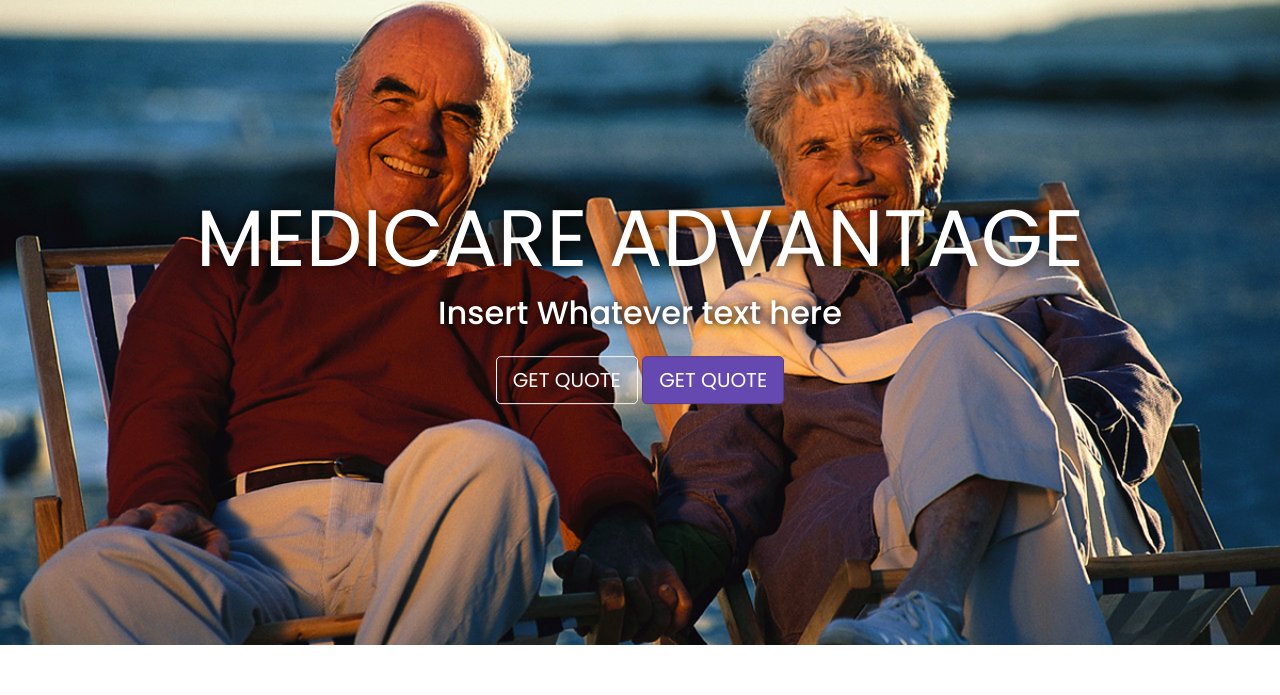
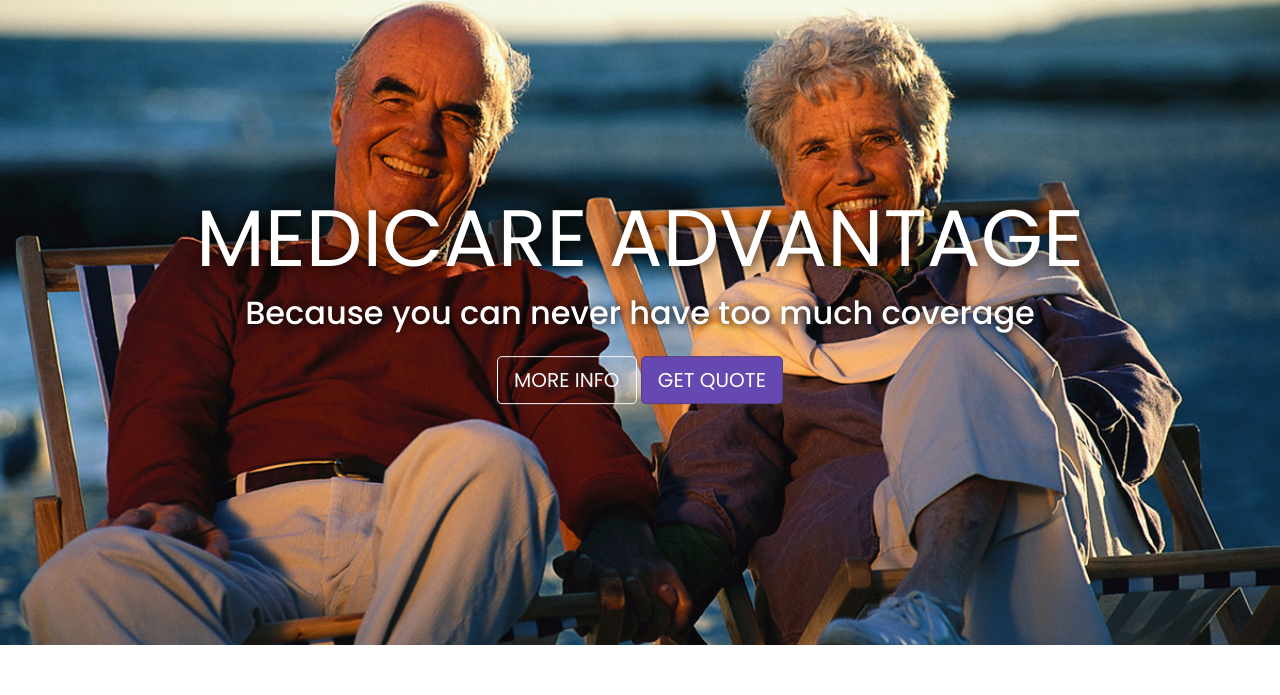
Before and after one commit to jowaynejosephs/Medicare-Template, a plain HTML site: page index.html in a window 1280 px wide. Shown: the part 103-798 px from the top of the page. Drawn offline with nearby package versions, Linux system fonts and the light colour scheme; a script that the page names is missing.

Commit message:
Change carousel captions

```diff
--- a/index.html
+++ b/index.html
@@ -85,8 +85,8 @@
         <img src="img/background1.jpg" class="d-block w-100">
         <div class="carousel-caption">
             <h1 class="display-2">Medicare Supplements</h1>
-            <h3>Insert Whatever text here</h3>
-            <button type="button" class="btn btn-outline-light btn-lg">GET QUOTE</button>
+            <h3>To cover what plain Medicare doesn't.</h3>
+            <button type="button" class="btn btn-outline-light btn-lg">MORE INFO</button>
             <button type="button" class="btn btn-primary btn-lg">GET QUOTE</button>
         </div>
     </div>
@@ -94,8 +94,8 @@
         <img src="img/background3.jpg"  class="d-block w-100" >
         <div class="carousel-caption">
             <h1 class="display-2">Medicare Advantage</h1>
-            <h3>Insert Whatever text here</h3>
-            <button type="button" class="btn btn-outline-light btn-lg">GET QUOTE</button>
+            <h3>Because you can never have too much coverage</h3>
+            <button type="button" class="btn btn-outline-light btn-lg">MORE INFO</button>
             <button type="button" class="btn btn-primary btn-lg">GET QUOTE</button>
         </div>
     </div>
@@ -103,8 +103,8 @@
         <img src="img/background2.jpg" class="d-block w-100" >
         <div class="carousel-caption">
             <h1 class="display-2">Final Expense</h1>
-            <h3>Insert Whatever text here</h3>
-            <button type="button" class="btn btn-outline-light btn-lg">More Info</button>
+            <h3>Providing peace of mind</h3>
+            <button type="button" class="btn btn-outline-light btn-lg">MORE INFO</button>
             <button type="button" class="btn btn-primary btn-lg">GET QUOTE</button>
         </div>
     </div>
```
